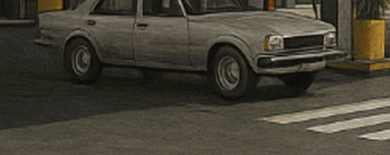
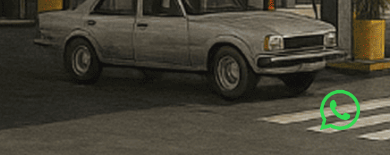
Before and after one commit to IvanDerlich/esigas, a Next.js app: page /estaciones in a window 390 px wide. Shown: the part 689-844 px from the top of the page. Built offline with nearby package versions, Linux system fonts and the light colour scheme; a web font is replaced by a local one.

Commit message:
Agrego boton de whatsapp fijo

```diff
--- a/src/app/components/contact/contact.module.css
+++ b/src/app/components/contact/contact.module.css
@@ -82,6 +82,7 @@
 
 .checkbox {
   width: 20px;
+  background-color: white;
 }
 
 .formTextarea {
--- a/src/app/estaciones/page.module.css
+++ b/src/app/estaciones/page.module.css
@@ -158,6 +158,20 @@
   align-items: center;
 }
 
+.btnWhatsapp {
+  position: fixed;
+  bottom: 10px;
+  right: 40px;
+  z-index: 9999;
+  border-radius: 50%;
+  overflow: hidden;
+  transition: transform 0.2s;
+}
+
+.btnWhatsapp:hover {
+  transform: scale(1.1);
+}
+
 @media screen and (max-width: 768px) {
   .menuIcon {
     display: flex;
@@ -288,6 +302,16 @@
     max-width: 250px;
     font-size: 14px;
   }
+
+  .btnWhatsapp {
+    bottom: 1px;
+    right: 10px;
+  }
+
+  .imgWhatsapp {
+    width: 80px;
+    height: 80px;
+  }
 }
 
 @media screen and (min-width: 768px) and (max-width: 1024px) {
--- a/src/app/estaciones/page.tsx
+++ b/src/app/estaciones/page.tsx
@@ -16,6 +16,7 @@ import NavbarTwo from '../components/header/navBarTwo';
 import Contact from '../components/contact/contact';
 import SocialNetwork from '../components/socialNetwork/socialNetwork';
 import { Footer } from '../components/layout/footer';
+import Whatsapp from '@/images/whatsapp.webp';
 
 const abyssinica = Abyssinica_SIL({
   subsets: ['latin'],
@@ -171,6 +172,15 @@ export default function Page() {
           <Contact showCheckboxes />
         </div>
         <SocialNetwork />
+        <Link href="/" className={styles.btnWhatsapp}>
+          <Image
+            className={styles.imgWhatsapp}
+            src={Whatsapp}
+            alt="Whatsapp"
+            width={100}
+            height={100}
+          />
+        </Link>
       </main>
       <Footer />
     </>
--- a/src/app/oblea-reprueba/page.module.css
+++ b/src/app/oblea-reprueba/page.module.css
@@ -123,6 +123,20 @@
   height: 80px;
 }
 
+.btnWhatsapp {
+  position: fixed;
+  bottom: 10px;
+  right: 40px;
+  z-index: 9999;
+  border-radius: 50%;
+  overflow: hidden;
+  transition: transform 0.2s;
+}
+
+.btnWhatsapp:hover {
+  transform: scale(1.1);
+}
+
 @media screen and (max-width: 768px) {
   .menuIcon {
     display: flex;
@@ -192,6 +206,16 @@
     font-size: 16px;
     padding: 10px 30px;
   }
+
+  .btnWhatsapp {
+    bottom: 1px;
+    right: 10px;
+  }
+
+  .imgWhatsapp {
+    width: 80px;
+    height: 80px;
+  }
 }
 
 @media (min-width: 769px) and (max-width: 1024px) {
--- a/src/app/oblea-reprueba/page.tsx
+++ b/src/app/oblea-reprueba/page.tsx
@@ -1,5 +1,4 @@
 import Image from 'next/image';
-import logo from '@/images/logo.png';
 import Link from 'next/link';
 import { OurAdvantages } from '../components/ourAdvantages/ourAdvantages';
 import { Abyssinica_SIL } from 'next/font/google';
@@ -13,6 +12,7 @@ import Location from '../components/location/location';
 import SocialNetwork from '../components/socialNetwork/socialNetwork';
 import { Footer } from '../components/layout/footer';
 import Navbar from '../components/header/navBar';
+import Whatsapp from '@/images/whatsapp.webp';
 
 const abyssinica = Abyssinica_SIL({
   subsets: ['latin'],
@@ -89,6 +89,9 @@ export default function Page() {
         <Contact />
         <Location />
         <SocialNetwork />
+        <Link href="/" className={styles.btnWhatsapp}>
+          <Image src={Whatsapp} alt="Whatsapp" width={100} height={100} />
+        </Link>
       </main>
       <Footer />
     </>
```
Also changed, not shown: public/Image/whatsapp.webp (added).
